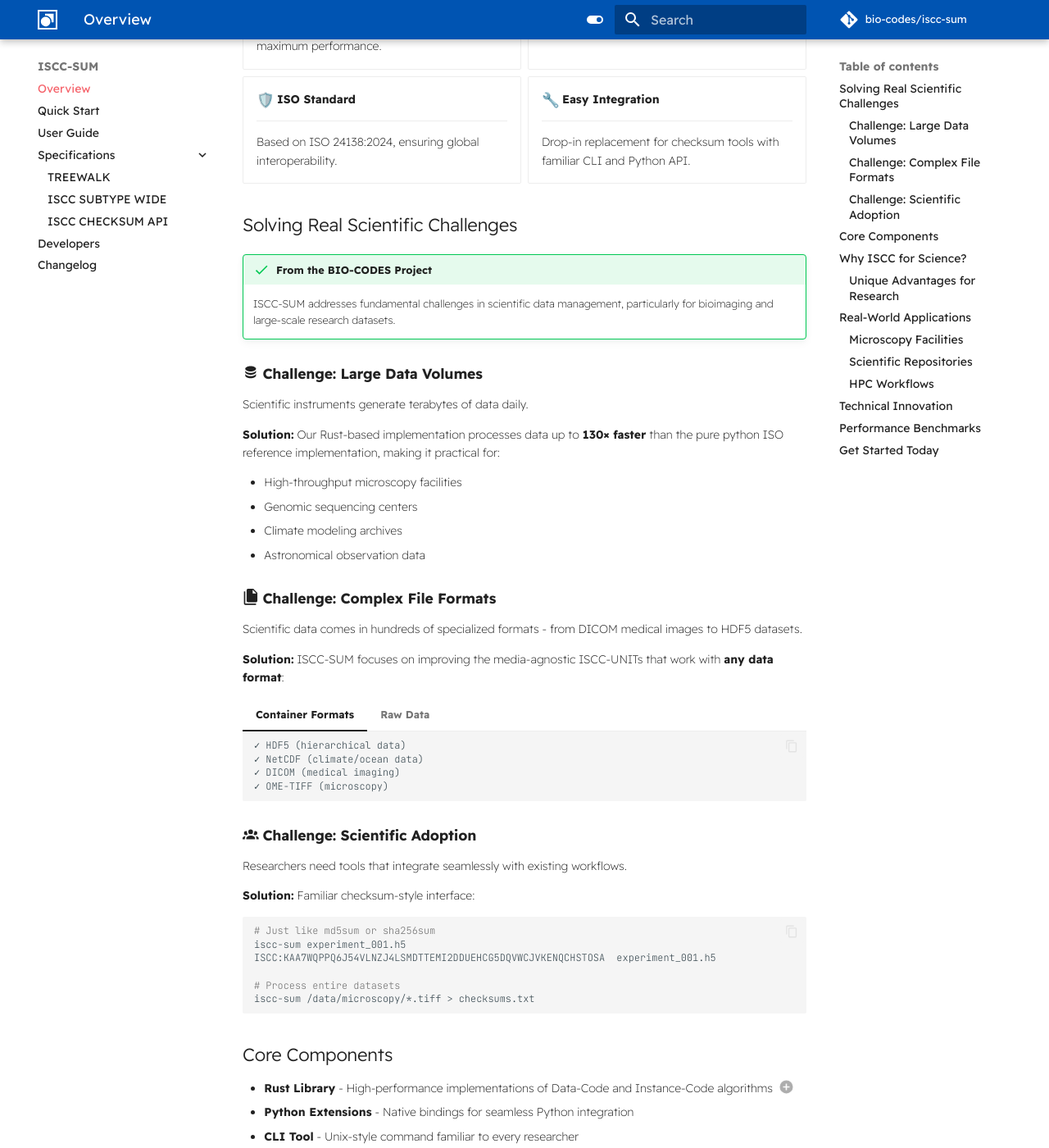
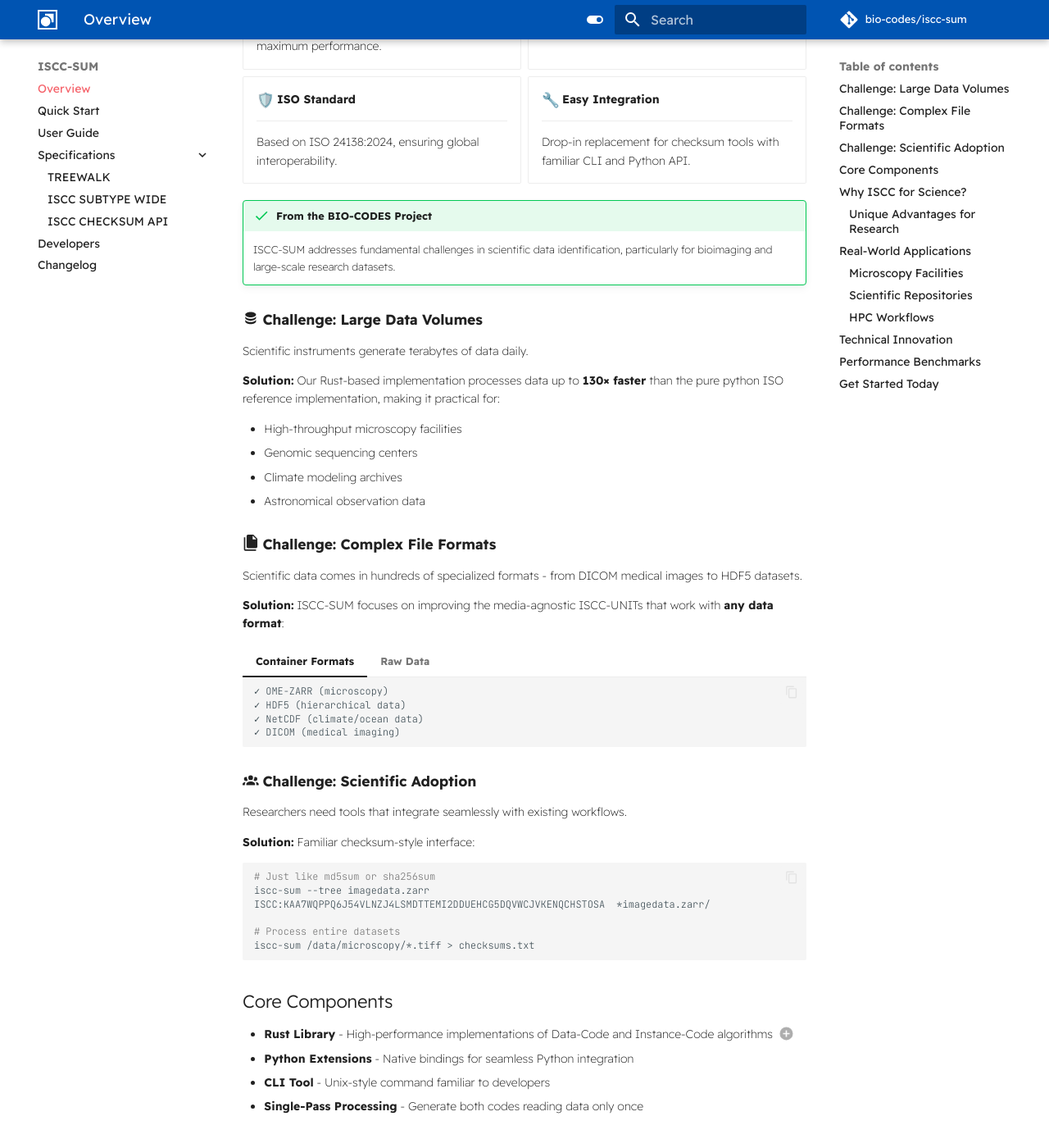
Before and after one commit to etzm/iscc-sum, an MkDocs documentation site: the page built from docs/index.md, in a window 1280 px wide and 1400 px high, scrolled down 379 px. Shown: the whole window at 82% size. Built offline with MkDocs 1.6.1 and Material for MkDocs 9.7.7, drawn with Linux system fonts in a browser that asks for light colours; emoji names are drawn with the system emoji font; comment, search, counter and statistics services are not loaded; some of the changed text lies outside the part shown.

Commit message:
docs: update documentation content and formatting

````diff
--- a/docs/index.md
+++ b/docs/index.md
@@ -32,11 +32,9 @@
 
 </div>
 
-## Solving Real Scientific Challenges
-
 !!! success "From the BIO-CODES Project"
 
-    ISCC-SUM addresses fundamental challenges in scientific data management, particularly for bioimaging and
+    ISCC-SUM addresses fundamental challenges in scientific data identification, particularly for bioimaging and
     large-scale research datasets.
 
 ### :material-database: **Challenge: Large Data Volumes**
@@ -60,10 +58,10 @@ Scientific data comes in hundreds of specialized formats - from DICOM medical im
 === "Container Formats"
 
     ```
+    ✓ OME-ZARR (microscopy)
     ✓ HDF5 (hierarchical data)
     ✓ NetCDF (climate/ocean data)
     ✓ DICOM (medical imaging)
-    ✓ OME-TIFF (microscopy)
     ```
 
 === "Raw Data"
@@ -83,8 +81,8 @@ Researchers need tools that integrate seamlessly with existing workflows.
 
 ```bash
 # Just like md5sum or sha256sum
-iscc-sum experiment_001.h5
-ISCC:KAA7WQPPQ6J54VLNZJ4LSMDTTEMI2DDUEHCG5DQVWCJVKENQCHSTOSA  experiment_001.h5
+iscc-sum --tree imagedata.zarr
+ISCC:KAA7WQPPQ6J54VLNZJ4LSMDTTEMI2DDUEHCG5DQVWCJVKENQCHSTOSA  *imagedata.zarr/
 
 # Process entire datasets
 iscc-sum /data/microscopy/*.tiff > checksums.txt
@@ -96,7 +94,7 @@ iscc-sum /data/microscopy/*.tiff > checksums.txt
 
 - **Rust Library** - High-performance implementations of Data-Code and Instance-Code algorithms (1)
 - **Python Extensions** - Native bindings for seamless Python integration
-- **CLI Tool** - Unix-style command familiar to every researcher
+- **CLI Tool** - Unix-style command familiar to developers
 - **Single-Pass Processing** - Generate both codes reading data only once
 
 </div>
@@ -184,11 +181,11 @@ iscc-sum /data/microscopy/*.tiff > checksums.txt
 
 !!! success "Real-world performance of in-memory data processing"
 
-    | Data Size | Reference | ISCC-SUM     | Speedup |
-    | --------- | --------- | ------------ | ------- |
-    | 1 MB      | 5.97 MB/s | 476.17 MB/s  | 79x     |
-    | 10 MB     | 6.48 MB/s | 956.14 MB/   | 147×    |
-    | 100 MB    | 6.09 MB/s | 1121.44 MB/s | 184×    |
+    | Data Size | ISO Reference | ISCC-SUM     | Speedup |
+    | --------- | ------------- | ------------ | ------- |
+    | 1 MB      | 5.97 MB/s     | 476.17 MB/s  | 79x     |
+    | 10 MB     | 6.48 MB/s     | 956.14 MB/   | 147×    |
+    | 100 MB    | 6.09 MB/s     | 1121.44 MB/s | 184×    |
 
 ## Get Started Today
 
@@ -200,13 +197,13 @@ iscc-sum /data/microscopy/*.tiff > checksums.txt
 
     Install and generate your first ISCC in under 5 minutes
 
-- :material-book-open-variant:{ .lg .middle } **[User Guide](user-guide.md)**
+- :material-book-open-variant:{ .lg .middle } **[User Guide](userguide.md)**
 
     ______________________________________________________________________
 
     Comprehensive documentation for all features
 
-- :material-api:{ .lg .middle } **[API Reference](developers/api-reference.md)**
+- :material-api:{ .lg .middle } **[API Reference](developers/#python-api)**
 
     ______________________________________________________________________
 
````
Also changed, not shown: other parts of docs/index.md (+5 -6 lines), .iscc.json.
